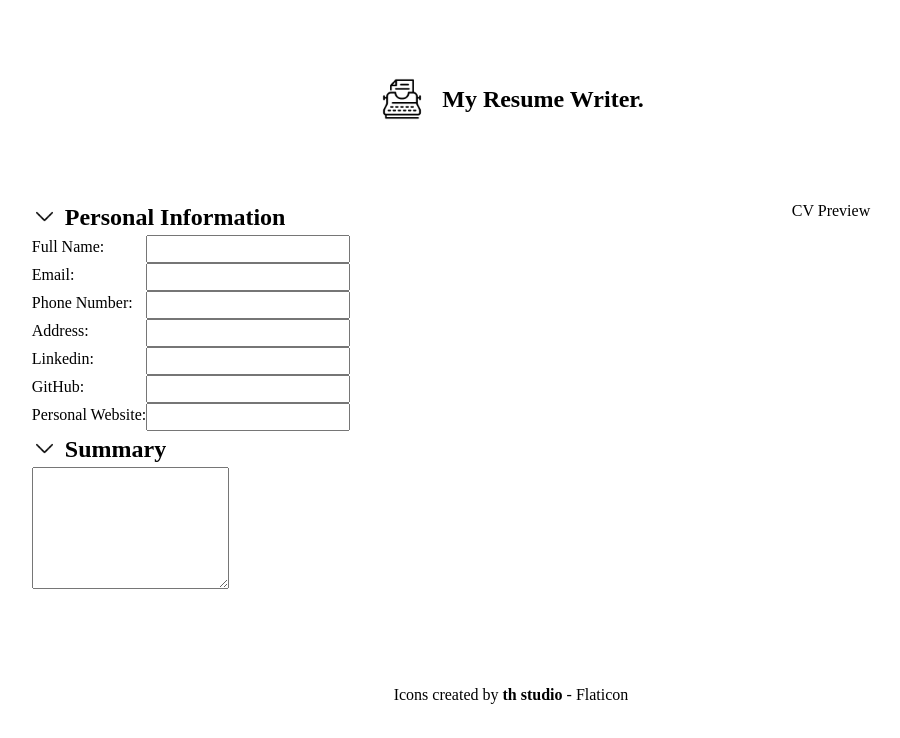
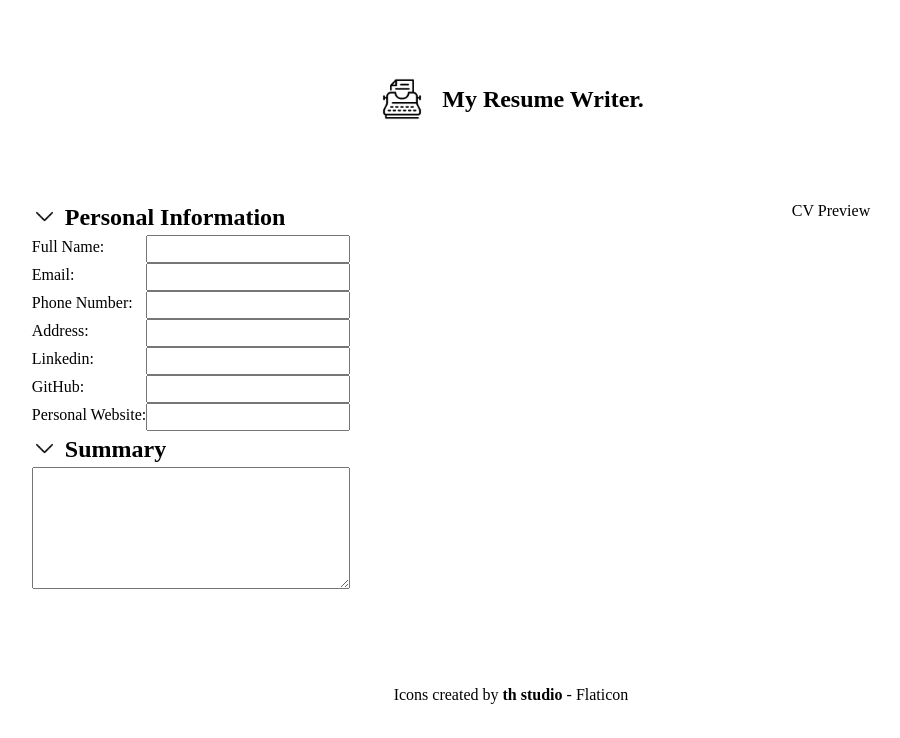
Before and after one commit to verobelo/cv-creator, a React (Vite) app in the folder cv-creator/: page / in a window 1280 px wide. Shown: the top 738 px of the page, without its empty margins (129-1029 px from the left). Built offline with nearby package versions, Linux system fonts and the light colour scheme; a web font is replaced by a local one.

Commit message:
Add Summary styles

```diff
--- a/cv-creator/src/index.css
+++ b/cv-creator/src/index.css
@@ -70,3 +70,7 @@ footer {
   display: flex;
   justify-content: space-between;
 }
+
+textarea {
+  width: 100%;
+}
```
